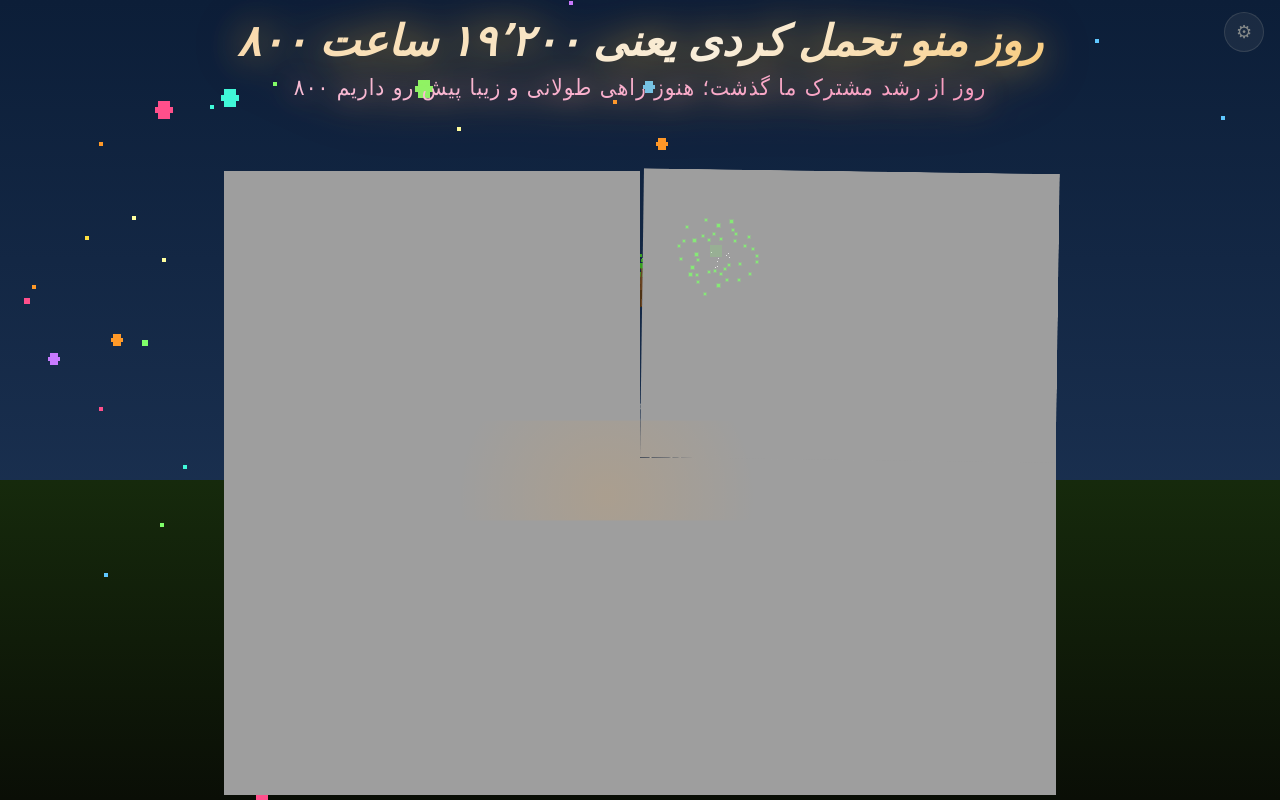
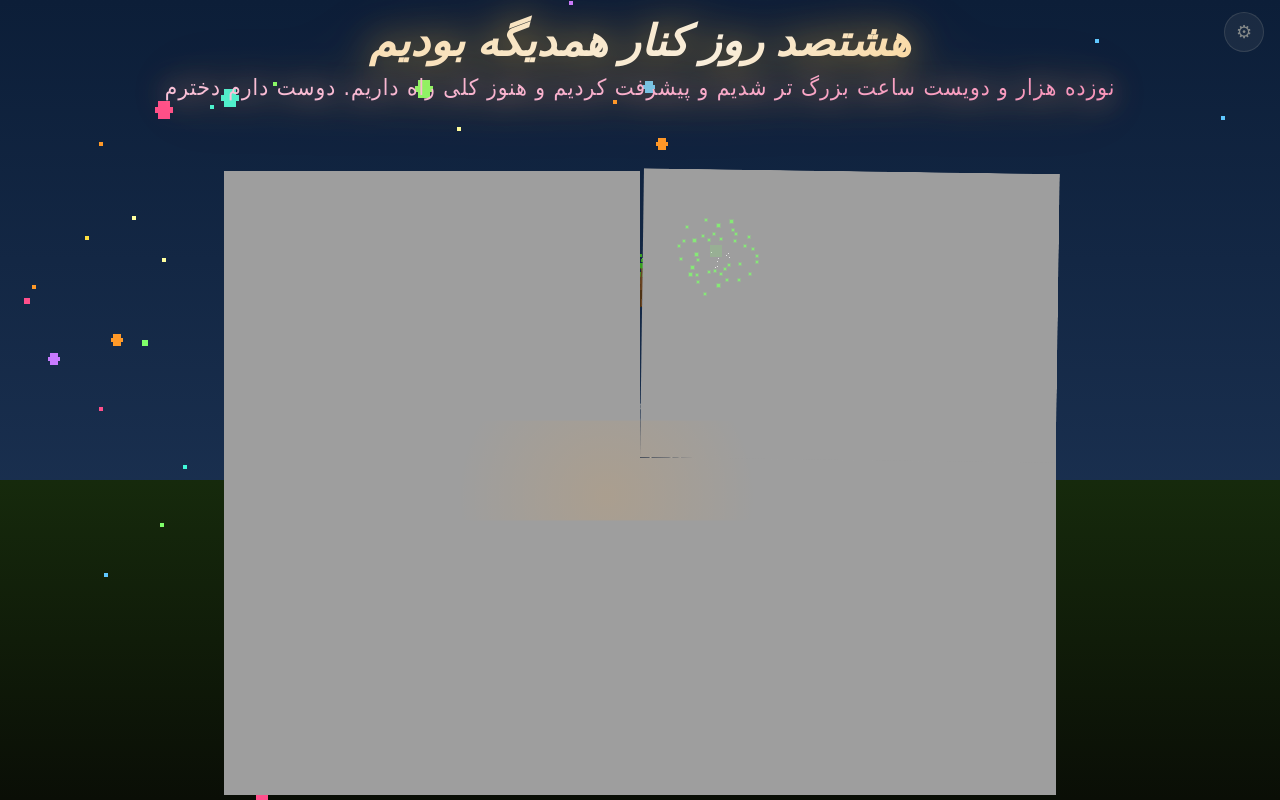
Before and after one commit to ItsAboutAnkaa/growing-together, a plain HTML site: page index.html in a window 1280 px wide. Drawn offline with nearby package versions, Linux system fonts and the light colour scheme.

Commit message:
Add files via upload

```diff
--- a/index.html
+++ b/index.html
@@ -313,8 +313,8 @@
 </div>
 <canvas id="fwCanvas"></canvas>
 <div class="bday-text" id="bdayText">
- ۸۰۰ روز منو تحمل کردی یعنی ۱۹٬۲۰۰ ساعت
-  <span class="bday-sub">۸۰۰ روز از رشد مشترک ما گذشت؛ هنوز راهی طولانی و زیبا پیش رو داریم</span>
+ هشتصد روز کنار همدیگه بودیم
+  <span class="bday-sub">نوزده هزار و دویست ساعت بزرگ تر شدیم و پیشرفت کردیم و هنوز کلی راه داریم. دوست دارم دخترم</span>
 </div>
 
 <script>
```
